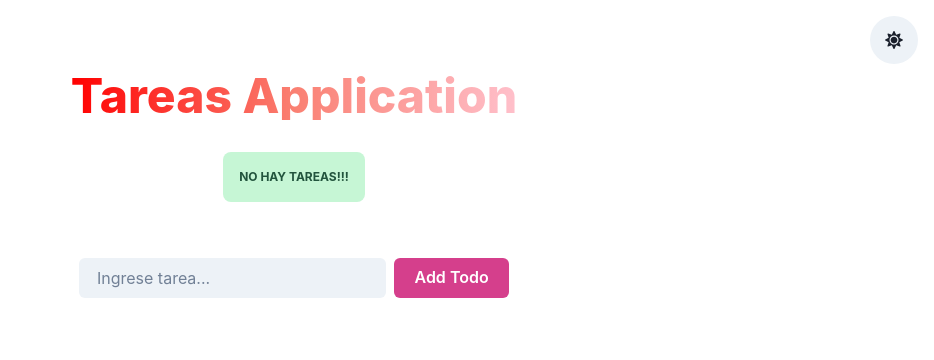
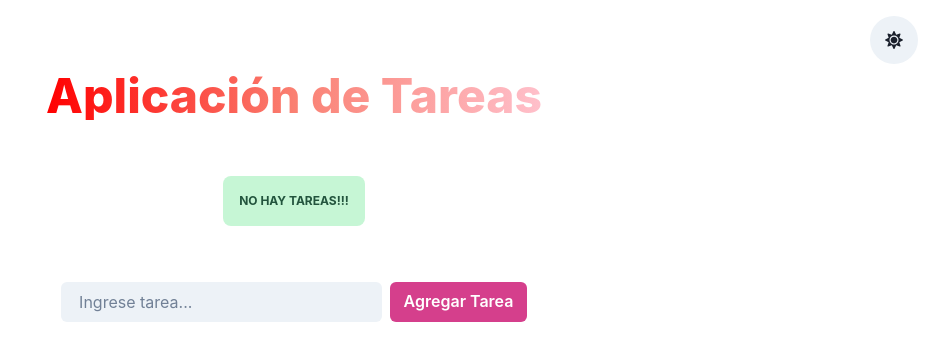
Before and after one commit to licjavierbarrios/chakra-todoapp, a React (Vite) app: page / in a window 1280 px wide. Shown: the top 360 px of the page, without its empty margins (346-1280 px from the left). Built offline with nearby package versions, Linux system fonts and the light colour scheme.

Commit message:
En castellano

```diff
--- a/src/App.jsx
+++ b/src/App.jsx
@@ -27,9 +27,10 @@ const App = () => {
 				size="lg"
 				onClick={toggleColorMode}
 			/>
-			<Heading mb="8px" size="2xl" fontWeight="extrabold" bgGradient="linear(to-r, red, salmon, pink)" bgClip="text">
-				Tareas Application
+			<Heading mb={8} size="2xl" fontWeight="extrabold" bgGradient="linear(to-r, red, salmon, pink)" bgClip="text">
+				Aplicación de Tareas
 			</Heading>
+
 			<TodoList todos={todos} deleteTodo={deleteTodo} />
 			<AddTodo addTodo={addTodo} />
 		</VStack>
--- a/src/components/AddTodo.jsx
+++ b/src/components/AddTodo.jsx
@@ -29,7 +29,7 @@ const AddTodo = ({ addTodo }) => {
 			<HStack mt="8">
 				<Input variant="filled" placeholder="Ingrese tarea..." value={content} onChange={(e) => setContent(e.target.value)} />
 				<Button colorScheme="pink" px="8" type="submit">
-					Add Todo
+					Agregar Tarea
 				</Button>
 			</HStack>
 		</form>
```
